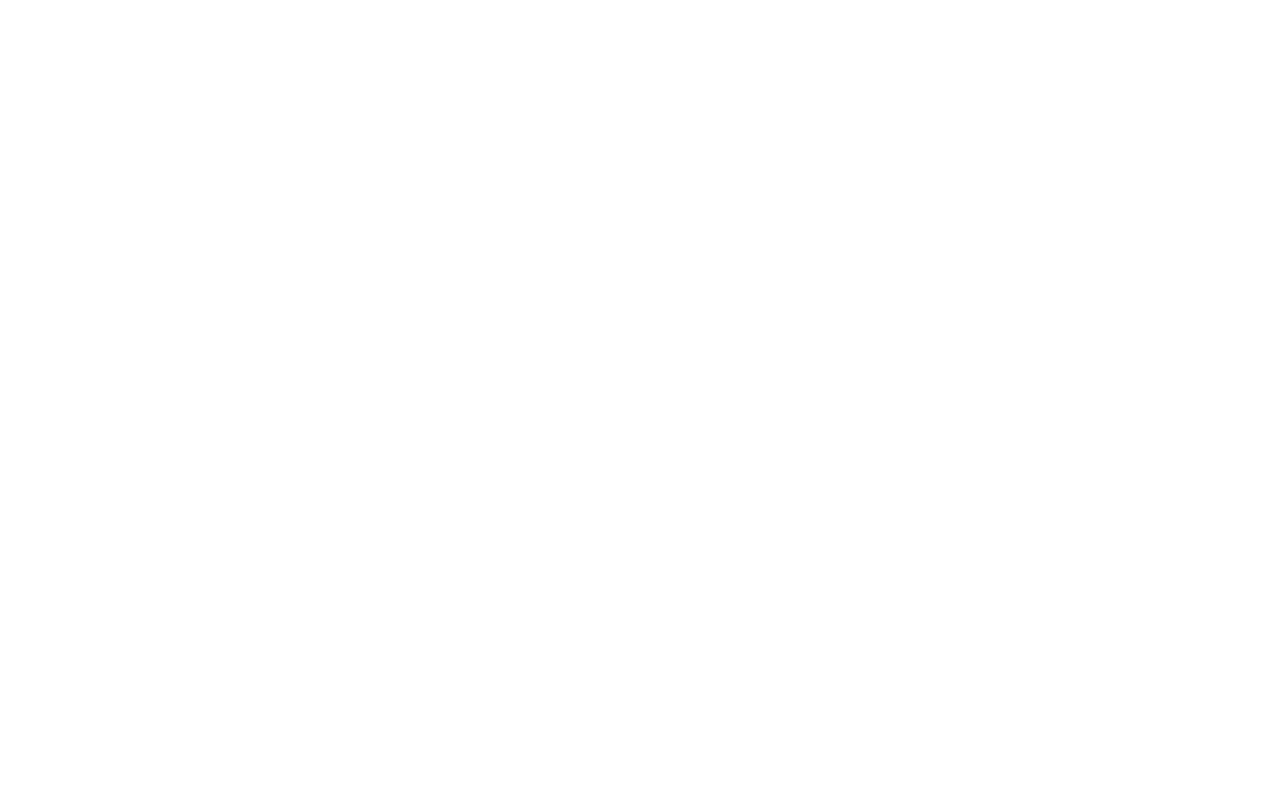
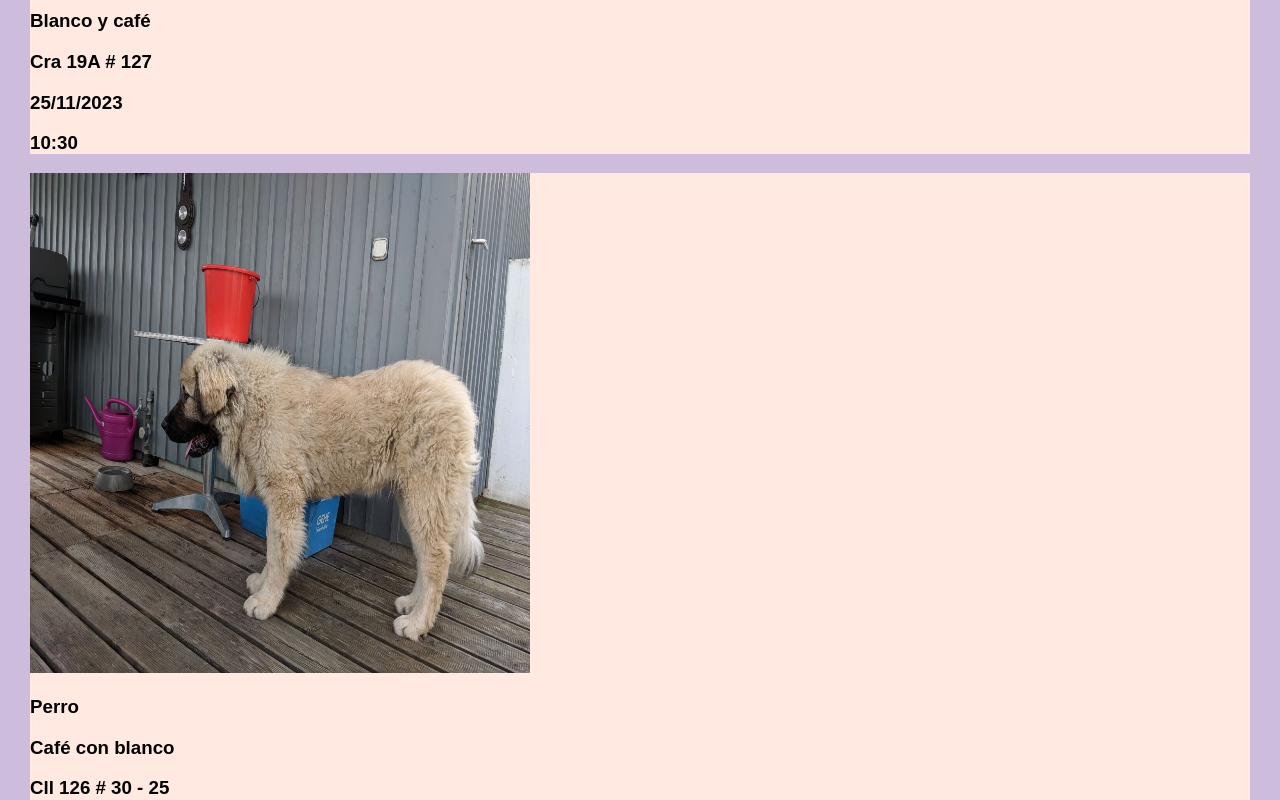
Before and after one commit to mercuryeater/rastro-peludo, a Next.js app: page /posts in a window 1280 px wide. Before the commit this address had no page. Shown: the part 1480-2280 px from the top of the page. Before the commit the page ends 800 px from the top, so only its background shows below. Built offline with nearby package versions, Linux system fonts and the light colour scheme; a web font is replaced by a local one.

Commit message:
feat: :construction: addPostsPage

```diff
--- /dev/null
+++ b/src/components/Posts/Posts.jsx
@@ -0,0 +1,43 @@
+import Image from "next/image"
+import dog1 from '@assets/pets/dog1.jpg';
+import dog2 from '@assets/pets/dog2.jpg';
+import s from "./Posts.module.scss";
+
+export default function Posts() {
+  const mockPosts = [
+    {
+      especie: "Perro",
+      foto: dog1,
+      color: "Blanco y café",
+      direccion: "Cra 19A # 127",
+      fecha: "25/11/2023",
+      hora: "10:30"
+    },
+    {
+      especie: "Perro",
+      foto: dog2,
+      color: "Café con blanco",
+      direccion: "Cll 126 # 30 - 25",
+      fecha: "20/11/2023",
+      hora: "17:10"
+    }
+  ]
+
+
+
+  return (
+    <div className={s.Posts}>
+      {mockPosts.map((post, i) => (
+        <div className={s.Post} key={i}>
+          <Image src={post.foto} alt="a random dog" width={500} height={500} />
+          <h3>{post.especie}</h3>
+          <h3>{post.color}</h3>
+          <h3>{post.direccion}</h3>
+          <h3>{post.fecha}</h3>
+          <h3>{post.hora}</h3>
+        </div>
+        ))}
+
+    </div>
+  );
+}
--- /dev/null
+++ b/src/components/Posts/Posts.module.scss
@@ -0,0 +1,12 @@
+@use "@styles/base";
+@import "@styles/mixins";
+
+.Posts {
+  background-color: base.$secondary-color;
+  border-radius: 30px 30px 0px 0px;
+  padding: 30px;
+}
+
+.Post {
+  background-color: base.$background;
+}
--- /dev/null
+++ b/src/pages/posts/index.jsx
@@ -0,0 +1,14 @@
+import Layout from "@/components/Layout/Layout";
+import Posts from "@/components/Posts/Posts";
+
+export default function posts() {
+  return (
+    <>
+      <Layout title={"Publicaciones"}>
+        <h1>HOLA MUNDO</h1>
+        <h2>Esto es publicaciones</h2>
+        <Posts />
+      </Layout>
+    </>
+  );
+}
```
Also changed, not shown: src/assets/pets/dog1.jpg (added), src/assets/pets/dog2.jpg (added).
